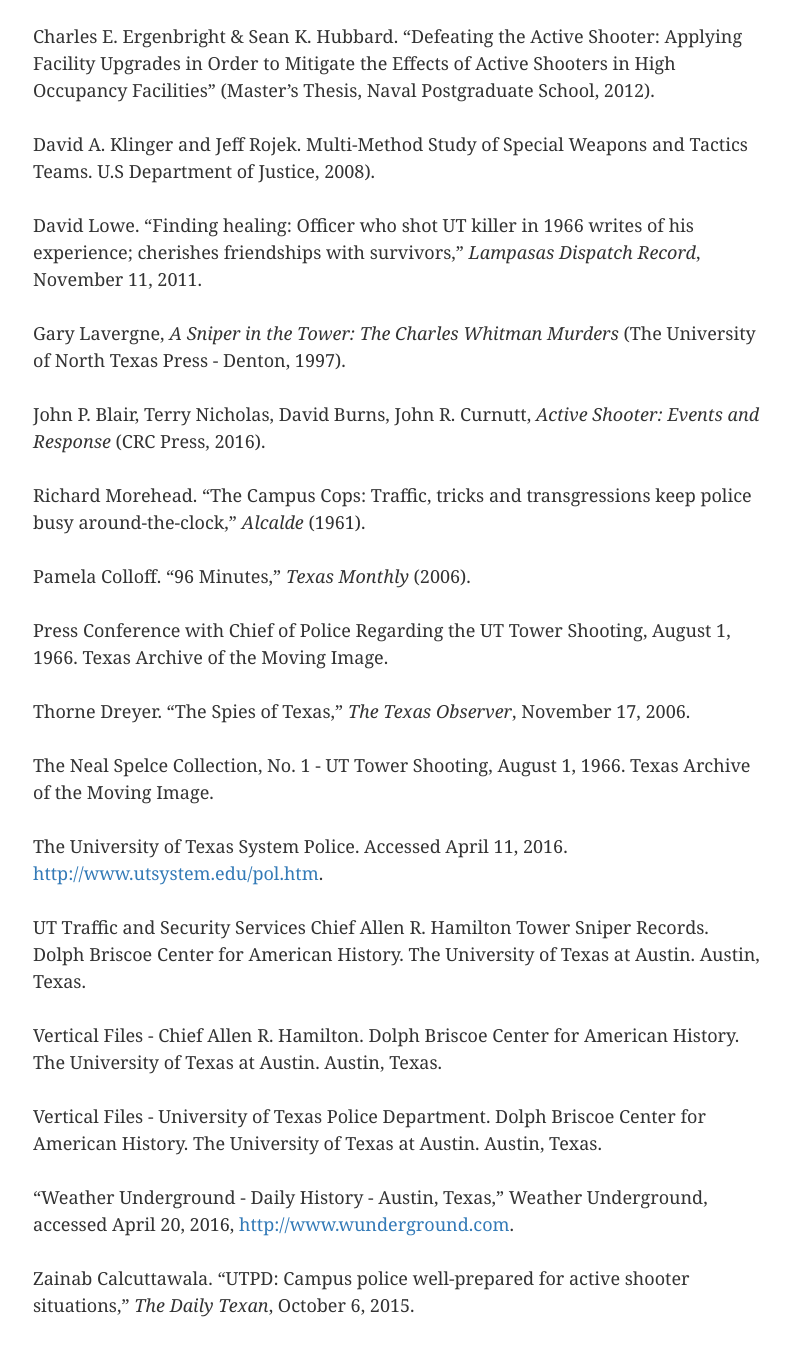
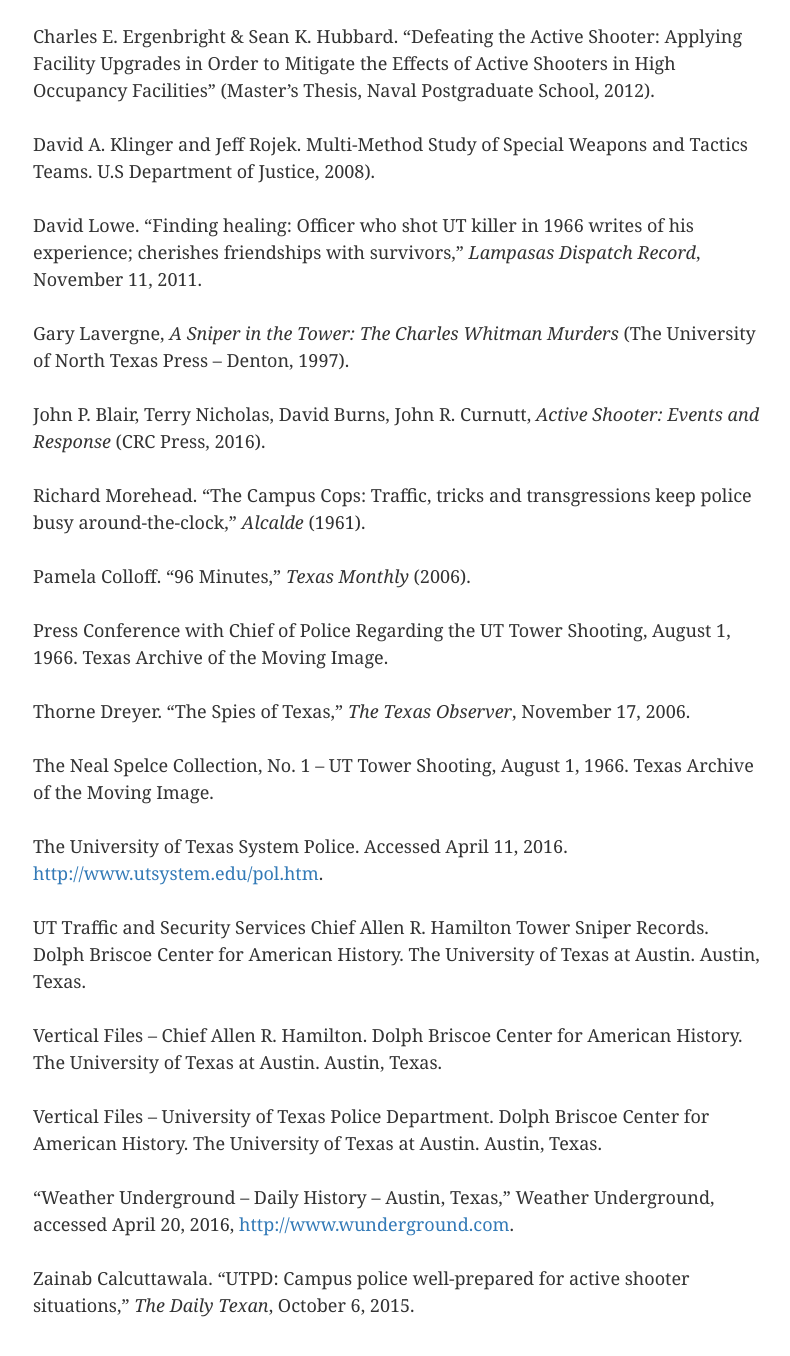
Before and after one commit to utexas-public-history/tower, a Jekyll site: the page built from _posts/2016-05-01-krueger-untitled.md, in a window 1280 px wide and 1400 px high, scrolled down 4225 px. Shown: the top 1356 px of the window, without its empty margins (242-1032 px from the left). Built offline with Jekyll 4.4.1, drawn with Linux system fonts in a browser that asks for light colours; some of the changed text lies outside the part shown.

Commit message:
Change hyphens to en-dashes where appropriate

```diff
--- a/_posts/2016-05-01-krueger-untitled.md
+++ b/_posts/2016-05-01-krueger-untitled.md
@@ -59,11 +59,11 @@
 
 ## Sources
 
-Active Shooter/Suicide After Action Report. September 28, 2010. Police Department - The University of Texas at Austin.
+Active Shooter/Suicide After Action Report. September 28, 2010. Police Department – The University of Texas at Austin.
 
 Austin (TX) Police Department Records of the Charles Whitman Mass Murder Case. Austin History Center. AR 2000.002.
 
-Bill File - Senate Bill 162. Texas Legislative Reference Library.
+Bill File – Senate Bill 162. Texas Legislative Reference Library.
 
 Charles E. Ergenbright & Sean K. Hubbard. “Defeating the Active Shooter: Applying Facility Upgrades in Order to Mitigate the Effects of Active Shooters in High Occupancy Facilities” (Master’s Thesis, Naval Postgraduate School, 2012).
 
@@ -71,7 +71,7 @@
 
 David Lowe. “Finding healing: Officer who shot UT killer in 1966 writes of his experience; cherishes friendships with survivors,” _Lampasas Dispatch Record_, November 11, 2011.
 
-Gary Lavergne, _A Sniper in the Tower: The Charles Whitman Murders_ (The University of North Texas Press - Denton, 1997).
+Gary Lavergne, _A Sniper in the Tower: The Charles Whitman Murders_ (The University of North Texas Press – Denton, 1997).
 
 John P. Blair, Terry Nicholas, David Burns, John R. Curnutt, _Active Shooter: Events and Response_ (CRC Press, 2016).
 
@@ -83,17 +83,17 @@
 
 Thorne Dreyer. “The Spies of Texas,” _The Texas Observer_, November 17, 2006.
 
-The Neal Spelce Collection, No. 1 - UT Tower Shooting, August 1, 1966. Texas Archive of the Moving Image.
+The Neal Spelce Collection, No. 1 – UT Tower Shooting, August 1, 1966. Texas Archive of the Moving Image.
 
 The University of Texas System Police. Accessed April 11, 2016. <http://www.utsystem.edu/pol.htm>.
 
 UT Traffic and Security Services Chief Allen R. Hamilton Tower Sniper Records. Dolph Briscoe Center for American History. The University of Texas at Austin. Austin, Texas.
 
-Vertical Files - Chief Allen R. Hamilton. Dolph Briscoe Center for American History. The University of Texas at Austin. Austin, Texas.
+Vertical Files – Chief Allen R. Hamilton. Dolph Briscoe Center for American History. The University of Texas at Austin. Austin, Texas.
 
-Vertical Files - University of Texas Police Department.   Dolph Briscoe Center for American History. The University of Texas at Austin. Austin, Texas.
+Vertical Files – University of Texas Police Department.   Dolph Briscoe Center for American History. The University of Texas at Austin. Austin, Texas.
 
-“Weather Underground - Daily History - Austin, Texas,” Weather Underground, accessed April 20, 2016, <http://www.wunderground.com>.
+“Weather Underground – Daily History – Austin, Texas,” Weather Underground, accessed April 20, 2016, <http://www.wunderground.com>.
 
 Zainab Calcuttawala. “UTPD: Campus police well-prepared for active shooter situations,” _The Daily Texan_, October 6, 2015.
 </div></div></div>
```
Also changed, not shown: _posts/2016-05-01-brown-ladies-first.md (+3 -3 lines), _posts/2016-05-01-carbajal-choose-to-remember.md (+1 -1 lines), _posts/2016-05-01-moloney-university-response.md (+1 -1 lines).
